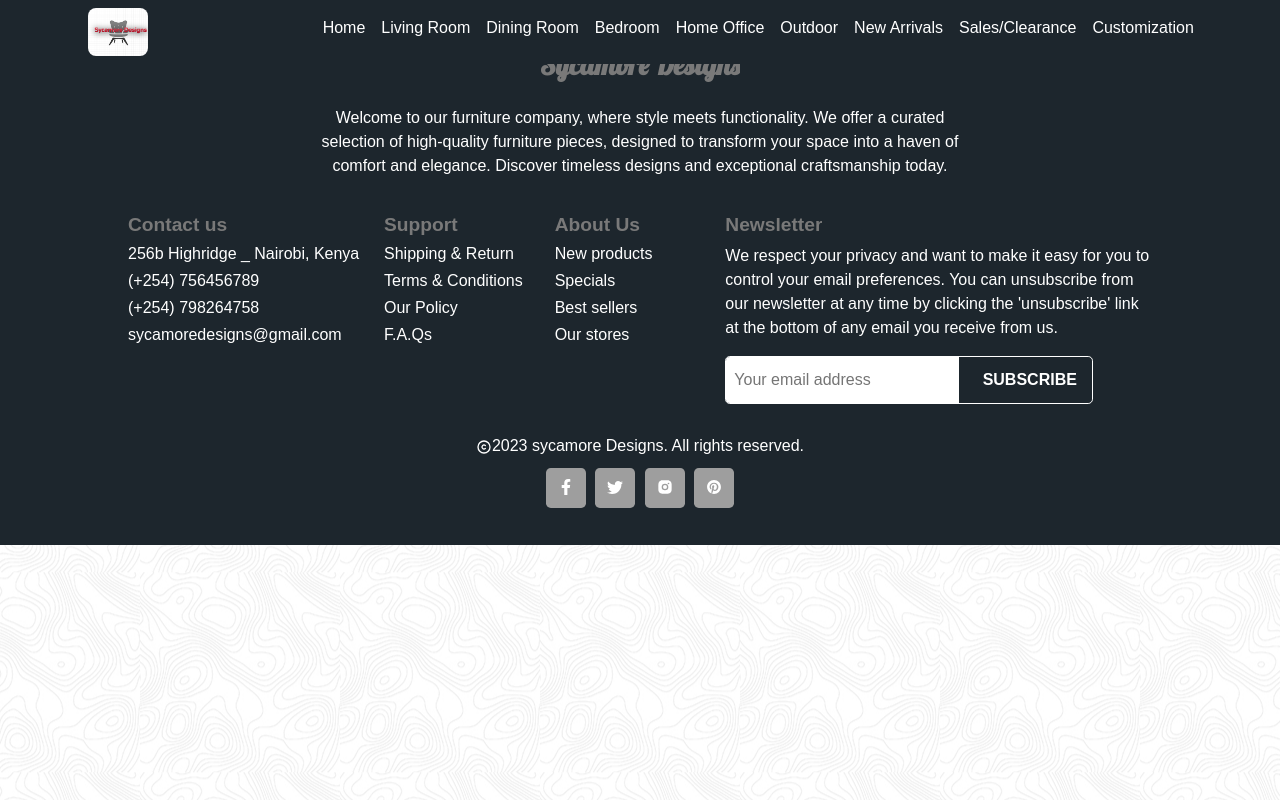
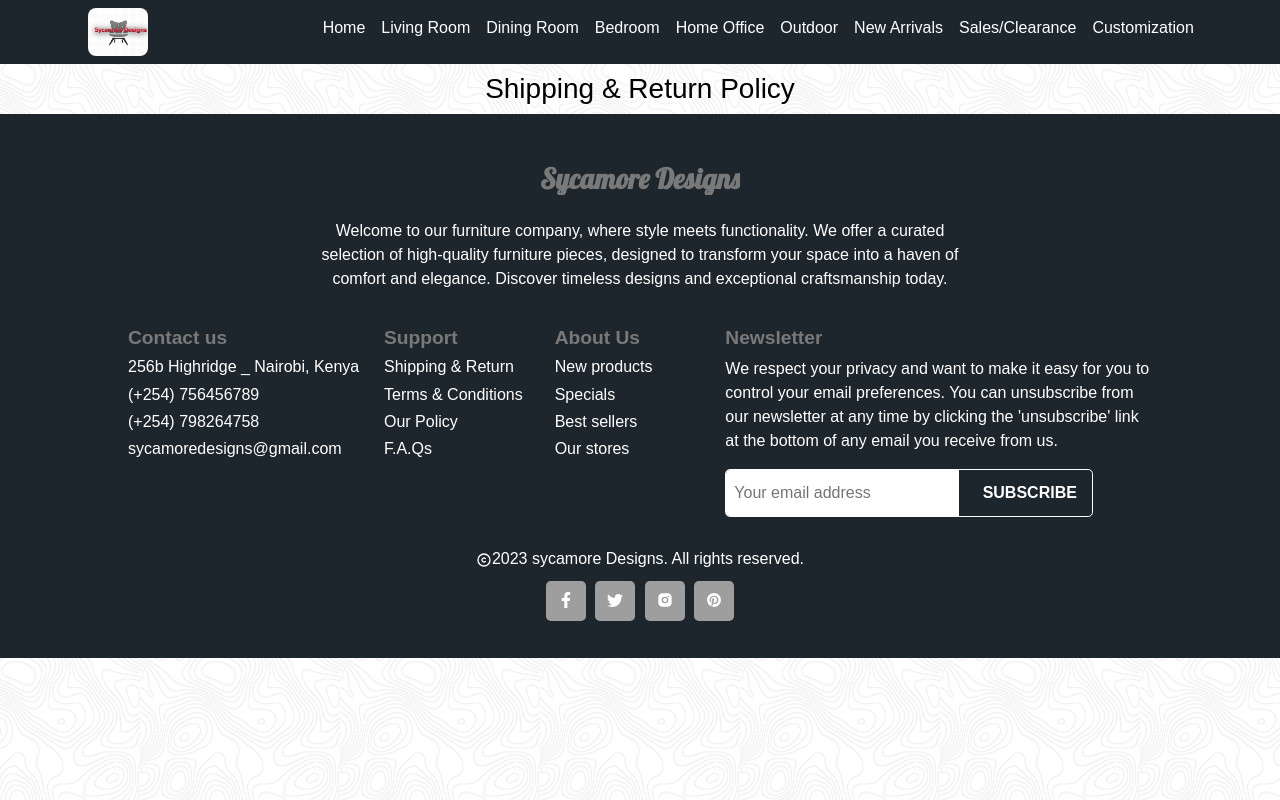
Before and after one commit to Roche001/FurniFusion, a React (Create React App) app: page /Shipping in a window 1280 px wide. Built offline with nearby package versions, Linux system fonts and the light colour scheme; a web font is replaced by a local one.

Commit message:
update changes

```diff
--- a/src/components/shipping/Shipping.css
+++ b/src/components/shipping/Shipping.css
@@ -0,0 +1,6 @@
+.ship-container {
+  margin-top: 4.5rem;
+  display: flex;
+  align-items: center;
+  justify-content: center;
+}
--- a/src/components/shipping/Shipping.jsx
+++ b/src/components/shipping/Shipping.jsx
@@ -2,7 +2,11 @@
 import "./Shipping.css";
 
 const Shipping = () => {
-  return <div className="ship-container"></div>;
+  return (
+    <div className="ship-container">
+      <h3>Shipping & Return Policy</h3>
+    </div>
+  );
 };
 
 export default Shipping;
```
